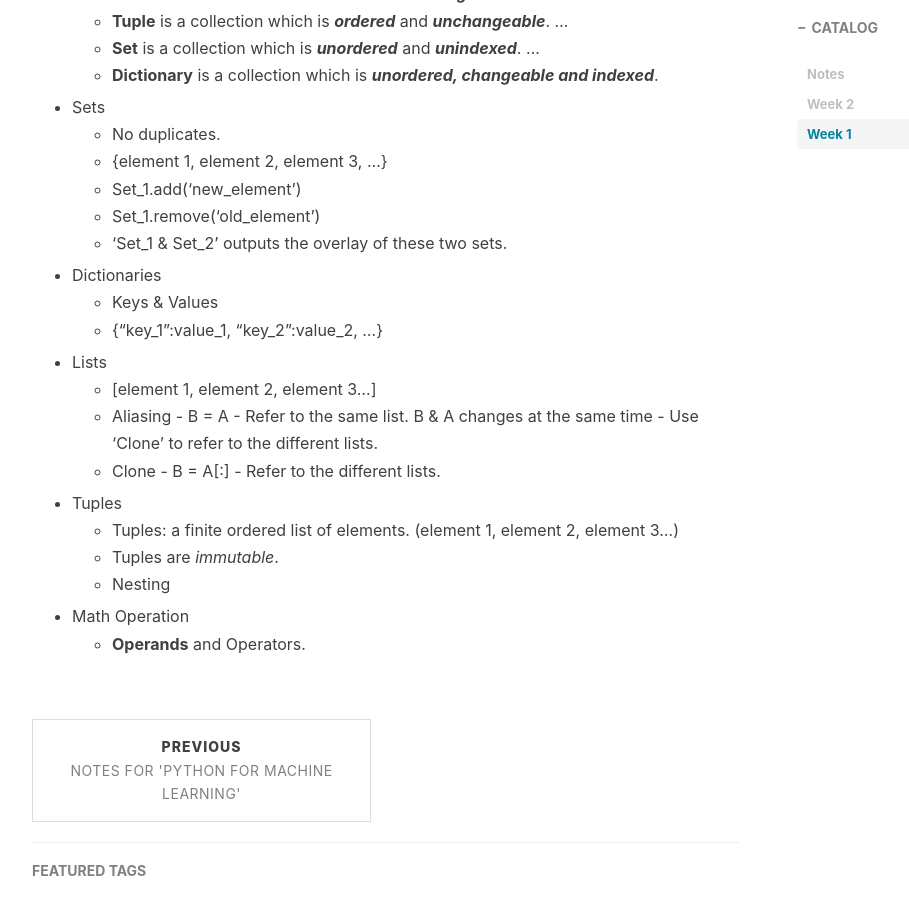
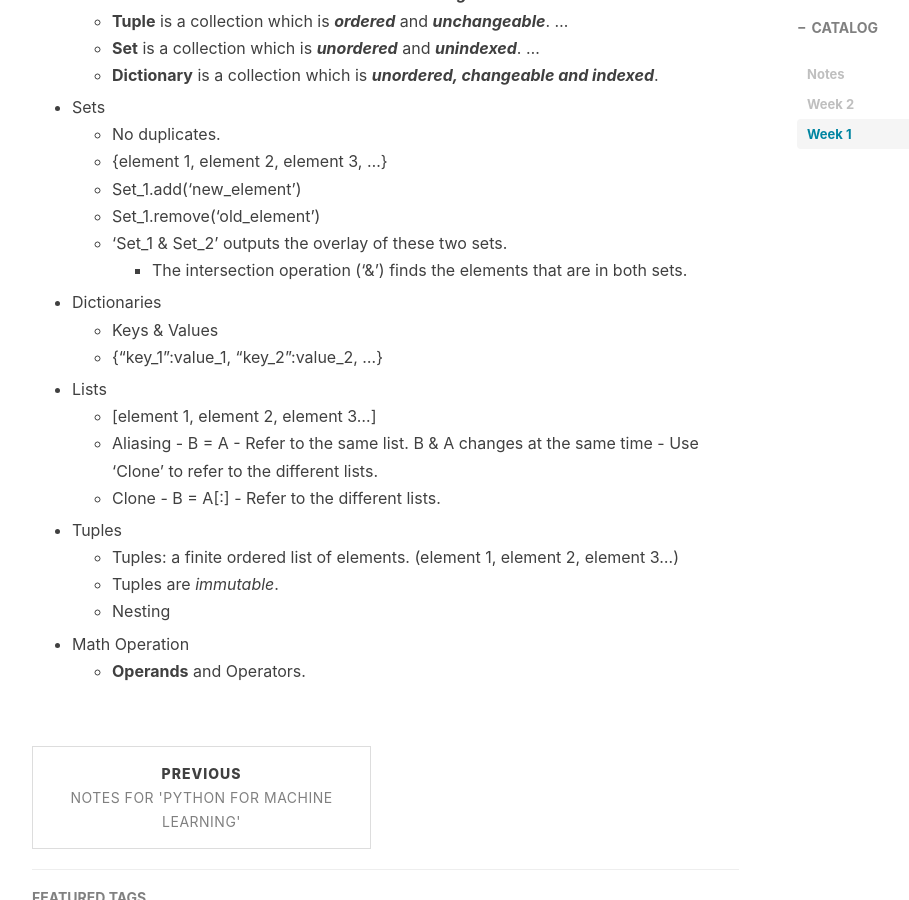
Before and after one commit to xian49930/jiuwuzhi.github.io, a Jekyll site: the page built from _posts/2019-09-09-Notes-Python for DS and AI.md, in a window 1280 px wide and 900 px high, scrolled down 997 px. Shown: the whole window, without its empty margins (233-1142 px from the left). Built offline with Jekyll 4.4.1, drawn with Linux system fonts in a browser that asks for light colours; nearby versions of some CDN libraries; comment, search, counter and statistics services are not loaded.

Commit message:
Update _posts/2019-09-09-Notes-Python for DS and AI.md

```diff
--- a/_posts/2019-09-09-Notes-Python for DS and AI.md
+++ b/_posts/2019-09-09-Notes-Python for DS and AI.md
@@ -38,6 +38,7 @@ This posts records all my notes for the online course - Python for Data Science
 	- Set_1.add('new_element')
 	- Set_1.remove('old_element')
 	- 'Set_1 & Set_2' outputs the overlay of these two sets.
+		- The intersection operation ('&') finds the elements that are in both sets.
 
 - Dictionaries
 	- Keys & Values
```
